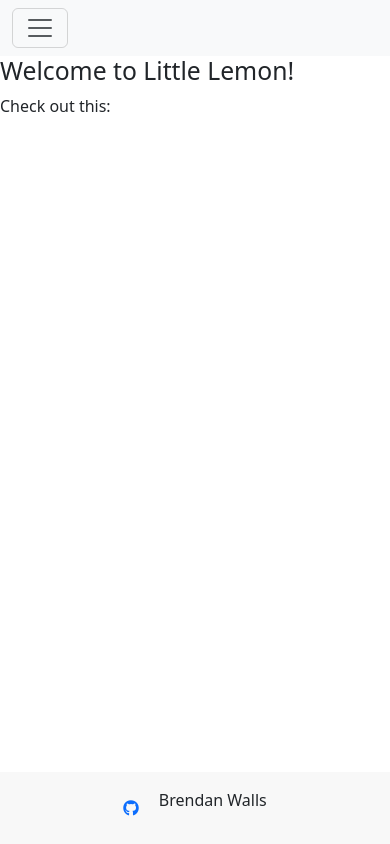
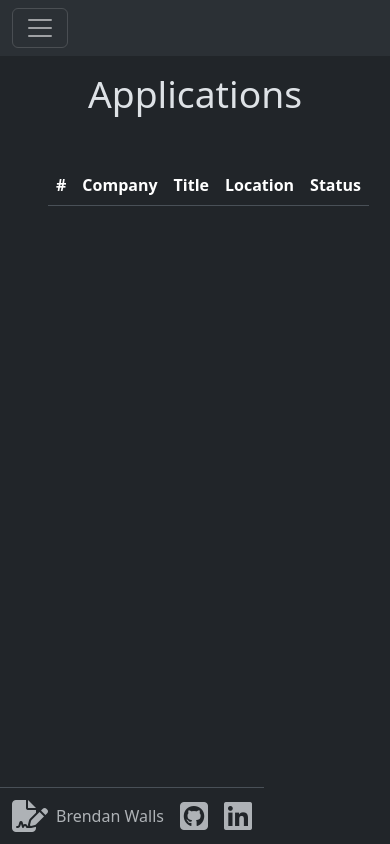
Before and after one commit to b-walls/application-tracker, a Django app: page / in a window 390 px wide. Run offline with Django 5.2, Linux system fonts and the light colour scheme; tables that the repository leaves empty hold one stand-in row (values such as "Sample post"); lists and menus that the app fills with data are empty.

Commit message:
Setup the main page

```diff
--- a/tracker/trackerAPI/models.py
+++ b/tracker/trackerAPI/models.py
@@ -5,10 +5,16 @@ class Company(models.Model):
     name = models.CharField(max_length=255)
     website = models.CharField(max_length=255)
 
+    def __str__(self):
+        return str(self.name)
+
 class JobPosting(models.Model):
     link = models.CharField(max_length=255)
     location = models.CharField(max_length=255)
     company = models.ForeignKey(Company, on_delete=models.PROTECT)
+
+    def __str__(self):
+        return str(self.company)
 
 class Application(models.Model):
 
@@ -33,3 +39,6 @@ class Application(models.Model):
     remote = models.CharField(max_length=20, choices=REMOTE_CHOICES, default="ONSITE")
     date = models.DateField()
     additional_steps = models.BooleanField(default=False)
+
+    def __str__(self):
+        return str(self.posting.company)
--- a/tracker/trackerAPI/serializers.py
+++ b/tracker/trackerAPI/serializers.py
@@ -7,16 +7,34 @@ class CompanySerializer(serializers.ModelSerializer):
         fields = "__all__"
 
 class JobPostingSerializer(serializers.ModelSerializer):
-    company = CompanySerializer()
+    company = serializers.PrimaryKeyRelatedField(
+        queryset=Company.objects.all(),
+        write_only=True
+    )
+
+    company_details = CompanySerializer(source="company", read_only=True)
 
     class Meta:
         model = JobPosting
-        fields = ['link', 'location', 'company']
+        fields = ['link', 'location', 'company', 'company_details']
 
 class ApplicationSerializer(serializers.ModelSerializer):
-    posting = JobPostingSerializer()
+    posting = serializers.PrimaryKeyRelatedField(
+        queryset=JobPosting.objects.all(),
+        write_only=True
+    )
+
+    posting_details = JobPostingSerializer(source="posting", read_only=True)
 
     class Meta:
         model = Application
-        fields = ['status', 'job_title', 'remote', 'date', 'additional_steps', 'posting']
-        depth = 1
+        fields = [
+            'id',
+            'status',
+            'job_title',
+            'remote',
+            'date',
+            'additional_steps',
+            'posting',
+            'posting_details'
+        ]
--- a/tracker/trackerAPI/static/css/base.css
+++ b/tracker/trackerAPI/static/css/base.css
@@ -1,12 +1,14 @@
-footer {
-  display: flex;
-  flex-direction: row;
-  text-align: center;
-  align-items: center;
-  justify-content: center;
-  gap: 20px;
+html, body {
+  height: 100%;
 }
 
-nav {
+body {
+  display: flex;
+  flex-direction: column;
+}
 
+footer {
+  margin-top: auto;
+  bottom: 0;
+  position: fixed;
 }
--- /dev/null
+++ b/tracker/trackerAPI/static/js/home.js
@@ -0,0 +1,34 @@
+const table = document.getElementById("table");
+
+document.addEventListener("DOMContentLoaded", () => {
+  axios.get("/api/applications")
+    .then(response => {
+      console.log(response.data);
+      const applications = response.data;
+
+      table.innerHTML = "";
+      let i = 1;
+      applications.forEach(app => {
+        const company = app.posting_details.company_details.name;
+        const location = app.posting_details.location;
+        const status = app.status;
+        const jobTitle = app.job_title;
+        const id = app.id;
+
+        const row =  `
+          <tr onclick="window.open('/api/applications/${id}', '_blank')" style="cursor: pointer;">
+            <th scope="row">${i}</th>
+            <td>${company}</td>
+            <td>${jobTitle}</td>
+            <td>${location}</td>
+            <td>${status}</td>
+          </tr>
+        `;
+        table.innerHTML += row
+        i++;
+      });
+    })
+    .catch(error => {
+      console.error("Error fetching:", error);
+    });
+})
--- a/tracker/trackerAPI/templates/base.html
+++ b/tracker/trackerAPI/templates/base.html
@@ -1,41 +1,55 @@
 {% load static %}
 <!DOCTYPE html>
-<html lang="en">
+<html lang="en" data-bs-theme="dark">
 <head>
   <meta charset="UTF-8">
   <meta name="viewport" content="width=device-width, initial-scale=1.0">
-    <link rel="stylesheet" href="{% static 'css/base.css' %}">
   <title>Tracker</title>
   <link rel="stylesheet" href="https://cdnjs.cloudflare.com/ajax/libs/font-awesome/6.5.1/css/all.min.css">
-    <link href="https://cdn.jsdelivr.net/npm/bootstrap@5.3.7/dist/css/bootstrap.min.css" rel="stylesheet" integrity="sha384-LN+7fdVzj6u52u30Kp6M/trliBMCMKTyK833zpbD+pXdCLuTusPj697FH4R/5mcr" crossorigin="anonymous">
+  <link href="https://cdn.jsdelivr.net/npm/bootstrap@5.3.7/dist/css/bootstrap.min.css" rel="stylesheet">
+  <link rel="stylesheet" href="{% static 'css/base.css' %}">
 </head>
-<body>
+<body class="d-flex flex-column min-vh-100">
+
+  <!-- Navbar -->
   <nav class="navbar navbar-expand-lg bg-body-tertiary">
     <div class="container-fluid">
-        <button class="navbar-toggler" type="button" data-bs-toggle="collapse" data-bs-target="#navbarNav" aria-controls="navbarNav" aria-expanded="false" aria-label="Toggle navigation">
+      <button class="navbar-toggler" type="button" data-bs-toggle="collapse" data-bs-target="#navbarNav">
         <span class="navbar-toggler-icon"></span>
       </button>
       <div class="collapse navbar-collapse" id="navbarNav">
         <ul class="navbar-nav">
-            <li class="nav-item">
-              <a class="nav-link active" aria-current="page" href="{% url 'home' %}">Home</a>
-            </li>
-            <li class="nav-item">
-              <a class="nav-link" href="#">New</a>
-            </li>
-            <li class="nav-item">
-              <a class="nav-link disabled" href="#">Stats</a>
-            </li>
+          <li class="nav-item"><a class="nav-link active" href="{% url 'home' %}">Home</a></li>
+          <li class="nav-item"><a class="nav-link" href="#">New</a></li>
+          <li class="nav-item"><a class="nav-link disabled" href="#">Stats</a></li>
         </ul>
       </div>
     </div>
   </nav>
-    {%block content%}
-    {%endblock%}
-    <footer style="background:#f8f8f8; text-align:center; padding:1em; position:fixed; width:100%; bottom:0;">
-          <a href="https://github.com/b-walls" target="_blank"><i class="fa-brands fa-github"></i></a>
-          <p>Brendan Walls</p>
+
+  <!-- Page Content -->
+  <main class="px-5">
+    {% block content %}
+    {% endblock %}
+  </main>
+
+  <!-- Footer -->
+  <footer class="border-top py-3 mt-auto">
+    <div class="container d-flex flex-wrap justify-content-between align-items-center">
+      <div class="col-md-4 d-flex align-items-center">
+        <a href="/" class="me-2 text-body-secondary text-decoration-none lh-1">
+          <i class="fa-solid fa-file-signature fa-2xl"></i>
+        </a>
+        <span class="text-body-secondary">Brendan Walls</span>
+      </div>
+
+      <ul class="nav col-md-4 justify-content-end list-unstyled d-flex">
+        <li class="ms-3"><a class="text-body-secondary" href="https://github.com/b-walls" target="_blank"><i class="fa-brands fa-square-github fa-2xl"></i></a></li>
+        <li class="ms-3"><a class="text-body-secondary" href="https://www.linkedin.com/in/brendan-walls/" target="_blank"><i class="fa-brands fa-linkedin fa-2xl"></i></a></li>
+      </ul>
+    </div>
   </footer>
-    <script src="https://cdn.jsdelivr.net/npm/bootstrap@5.3.7/dist/js/bootstrap.bundle.min.js" integrity="sha384-ndDqU0Gzau9qJ1lfW4pNLlhNTkCfHzAVBReH9diLvGRem5+R9g2FzA8ZGN954O5Q" crossorigin="anonymous"></script>
+
+  <script src="https://cdn.jsdelivr.net/npm/bootstrap@5.3.7/dist/js/bootstrap.bundle.min.js"></script>
 </body>
 </html>
--- a/tracker/trackerAPI/templates/home.html
+++ b/tracker/trackerAPI/templates/home.html
@@ -1,5 +1,61 @@
 {% extends "base.html" %}
+{% load static %}
 {%block content%}
-    <h2>Welcome to Little Lemon!</h2>
-    <p>Check out this:</p>
+  <div class="container text-center mb-5 mt-3">
+    <h1 class="display-3">Applications</h1>
+    <p></p>
+  </div>
+  <table class="table table-striped table-hover">
+    <thead>
+      <tr>
+        <th scope="col">#</th>
+        <th scope="col">Company</th>
+        <th scope="col">Title</th>
+        <th scope="col">Location</th>
+        <th scope="col">Status</th>
+      </tr>
+    </thead>
+    <tbody id="table">
+      <!--<tr>
+        <th scope="row">1</th>
+        <td>Mark</td>
+        <td>Otto</td>
+        <td>@mdo</td>
+      </tr>
+      <tr>
+        <th scope="row">2</th>
+        <td>Jacob</td>
+        <td>Thornton</td>
+        <td>@fat</td>
+      </tr>
+      <tr>
+        <th scope="row">3</th>
+        <td>John</td>
+        <td>Doe</td>
+        <td>@social</td>
+      </tr>
+      <tr>
+        <th scope="row">1</th>
+        <td>Mark</td>
+        <td>Otto</td>
+        <td>@mdo</td>
+      </tr>
+      <tr>
+        <th scope="row">2</th>
+        <td>Jacob</td>
+        <td>Thornton</td>
+        <td>@fat</td>
+      </tr>
+      <tr>
+        <th scope="row">3</th>
+        <td>John</td>
+        <td>Doe</td>
+        <td>@social</td>
+      </tr>-->
+    </tbody>
+  </table>
+
+<script src="https://cdn.jsdelivr.net/npm/axios/dist/axios.min.js"></script>
+<script src="{% static 'js/home.js' %}"></script>
+
 {%endblock%}
--- a/tracker/trackerAPI/urls.py
+++ b/tracker/trackerAPI/urls.py
@@ -3,5 +3,8 @@ from . import views
 
 urlpatterns = [
     path('api/applications', views.ApplicationView.as_view()),
-    path('', views.home_view, name='home')
+    path('api/applications/<int:pk>', views.SingleApplicationView.as_view(), name="single_application"),
+    path('api/company/create', views.CompanyCreateView.as_view()),
+    path('api/posting/create', views.PostingCreateView.as_view()),
+    path('', views.home_view, name='home'),
 ]
--- a/tracker/trackerAPI/views.py
+++ b/tracker/trackerAPI/views.py
@@ -1,8 +1,8 @@
 from django.shortcuts import render
 from rest_framework import generics
 from rest_framework.views import APIView
-from .serializers import ApplicationSerializer
-from .models import Application
+from .serializers import ApplicationSerializer, CompanySerializer, JobPostingSerializer
+from .models import Application, Company, JobPosting
 
 def home_view(request):
     return render(request, "home.html")
@@ -10,3 +10,15 @@ def home_view(request):
 class ApplicationView(generics.ListCreateAPIView):
     queryset = Application.objects.all()
     serializer_class = ApplicationSerializer
+
+class SingleApplicationView(generics.RetrieveAPIView):
+    queryset = Application.objects.all()
+    serializer_class = ApplicationSerializer
+
+class CompanyCreateView(generics.CreateAPIView):
+    queryset = Company.objects.all()
+    serializer_class = CompanySerializer
+
+class PostingCreateView(generics.CreateAPIView):
+    queryset = JobPosting.objects.all()
+    serializer_class = JobPostingSerializer
```
Lines whose indentation alone changed are shown as unchanged.
